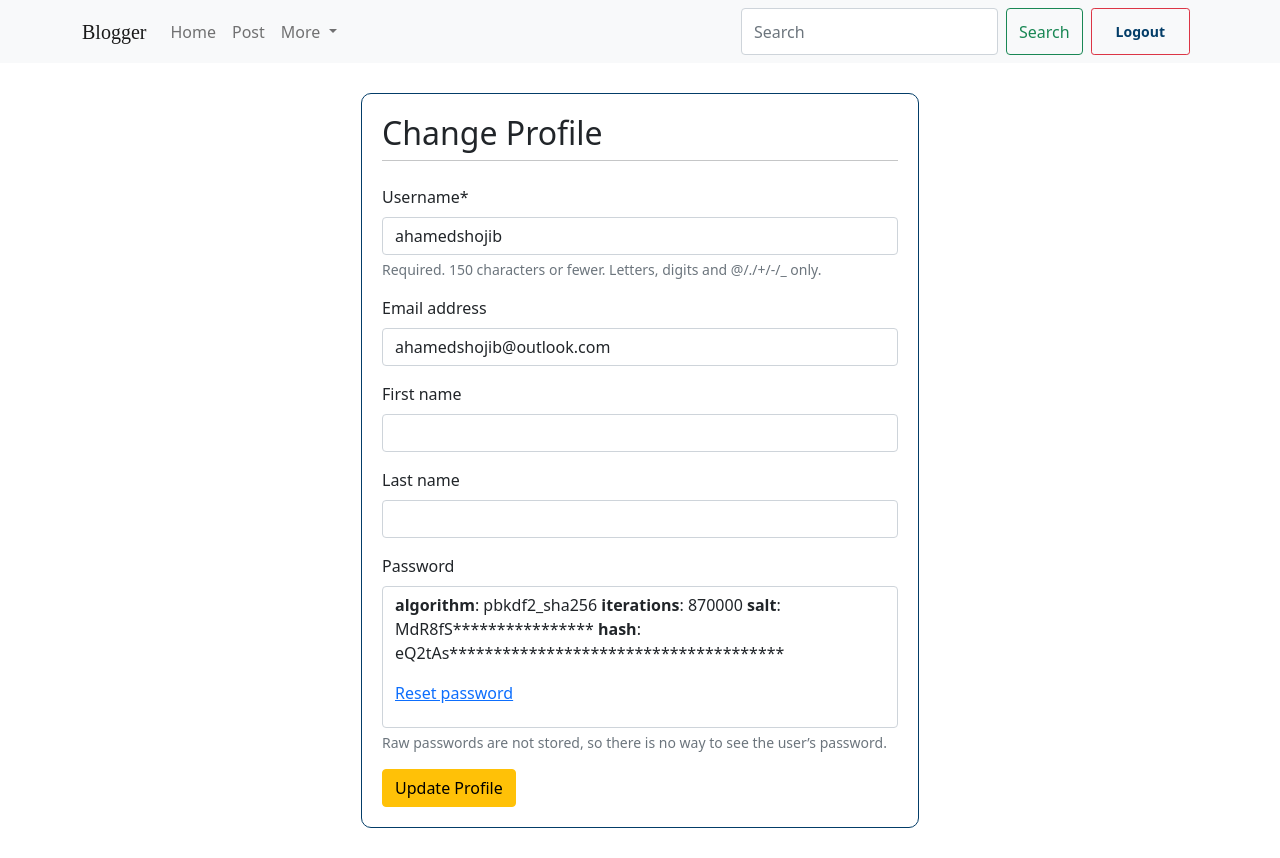
After one commit to Ahamed-Shojib/Blog_With_Django, a Django app: page /account/changeprofile/ in a window 1280 px wide. The commit adds this page. Run offline with Django 5.2, Linux system fonts and the light colour scheme; a user stored in the database is signed in; some libraries are stand-ins or nearby versions; some web fonts are replaced.

Commit message:
Add Modification of Profile Section(Change profile_info,pssword,reset_pass)

```diff
--- /dev/null
+++ b/App_Login/forms.py
@@ -0,0 +1,14 @@
+from django import forms
+from django.contrib.auth.models import User
+from django.contrib.auth.forms import UserCreationForm,UserChangeForm
+
+class SignUpForm(UserCreationForm):
+    email = forms.EmailField(label="Email Address",required=True)
+    class Meta:
+        model = User
+        fields = ('username','email','password1','password2')
+
+class EditProfileForm(UserChangeForm):
+    class Meta:
+        model = User
+        fields = ('username','email','first_name','last_name','password')
--- a/App_Login/urls.py
+++ b/App_Login/urls.py
@@ -9,4 +9,7 @@ urlpatterns = [
     path('logout/', views.LogOut, name='logout'),
     path('logout_x/', views.LogOut_X, name='logout_x'),
     path('userhome/', views.user_home, name='user_home'),
+    path('userprofile/', views.user_profile, name='user_profile'),
+    path('changeprofile/', views.change_profile, name='change_profile'),
+    path('password/', views.change_password, name='change_password'),
 ]
--- a/App_Login/views.py
+++ b/App_Login/views.py
@@ -1,16 +1,17 @@
 from django.shortcuts import render,HttpResponseRedirect,reverse
-from django.contrib.auth.forms import UserCreationForm,AuthenticationForm
+from django.contrib.auth.forms import UserCreationForm,AuthenticationForm,PasswordChangeForm
 from django.contrib.auth import login,logout,authenticate
 from django.http import HttpResponse
 from django.contrib.auth.decorators import login_required
+from App_Login.forms import SignUpForm,UserChangeForm,EditProfileForm
 
 # Create your views here.
 
 def signUp(request):
-    form = UserCreationForm()
+    form = SignUpForm()
     registered = False
     if request.method == 'POST':
-        form = UserCreationForm(data = request.POST)
+        form = SignUpForm(data = request.POST)
         if form.is_valid():
             form.save()
             registered = True
@@ -45,3 +46,35 @@ def LogOut_X(request):
 #User Home
 def user_home(request):
     return render(request,'App_Login/user_home.html')
+
+#User Profile
+def user_profile(request):
+    return render(request,'App_Login/user_profile.html',context={})
+
+#Change user profile
+@login_required
+def change_profile(request):
+    current_user = request.user
+    changed_profile = False
+    form = EditProfileForm(instance=current_user)
+    if request.method == 'POST':
+        form = EditProfileForm(request.POST,instance=current_user)
+        if form.is_valid():
+            form.save()
+            changed_profile = True
+            form = EditProfileForm(instance=current_user)
+    return render(request,'App_Login/change_profile.html',context={'form':form,'changed_profile':changed_profile})
+
+#Change Password
+@login_required
+def change_password(request):
+    current_user = request.user
+    changed =  False
+    form = PasswordChangeForm(current_user)
+    if request.method == 'POST':
+        form = PasswordChangeForm(current_user,data=request.POST)
+        if form.is_valid():
+            form.save()
+            changed = True
+            form = PasswordChangeForm(current_user)
+    return render(request,'App_Login/change_password.html',context={'form':form,'changed':changed})
--- /dev/null
+++ b/templates/App_Login/change_profile.html
@@ -0,0 +1,22 @@
+{% extends "base.html" %}
+
+{% load crispy_forms_tags %}
+
+{% block title_block %} Change Profile {% endblock %}
+
+{% block body_block %}
+{% if changed_profile %}
+    <div class="alert alert-success" role="alert" style="max-width: 50%;margin: 20px auto;">
+        Profile Updated Successfully!
+    </div>
+{% endif %}
+<div class="container" style="max-width: 50%;border: 1px solid rgb(3, 61, 104);border-radius: 10px;padding: 20px;margin: 30px auto;">
+<h2>Change Profile</h2>
+<hr class="dropdown-divider">
+<form method="POST" class="mt-4" enctype="multipart/form-data">
+    {% csrf_token %}
+    {{ form|crispy }}
+    <button type="submit" class="btn btn-warning">Update Profile</button>
+</form>
+</div>
+{% endblock %}
--- a/templates/base.html
+++ b/templates/base.html
@@ -45,6 +45,7 @@
                     <ul class="dropdown-menu" aria-labelledby="navbarDropdown">
                       {% if user.is_authenticated %}
                       <li> <a class="nav-link" href="{% url 'App_Login:user_home' %}">Home</a></li>
+                      <li> <a class="nav-link" href="{% url 'App_Login:user_profile' %}">Profile</a></li>
                       <li><hr class="dropdown-divider"></li>
                       <li> <a class="nav-link" href="{% url 'App_Login:logout_x' %}">Log Out</a></li>
                       {% else %}
```
Also changed, not shown: templates/App_Login/change_password.html (added, +24 -0 lines), templates/App_Login/user_profile.html (added, +17 -0 lines), db.sqlite3.
